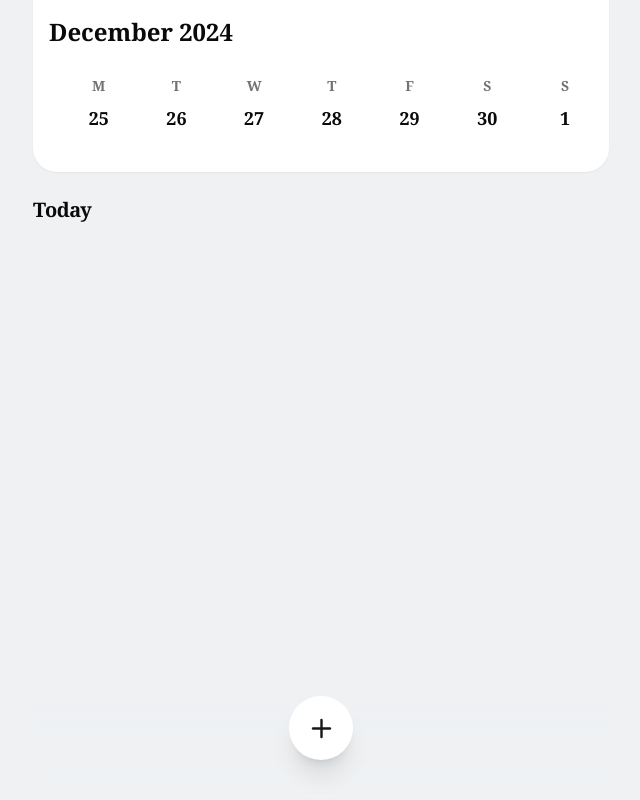
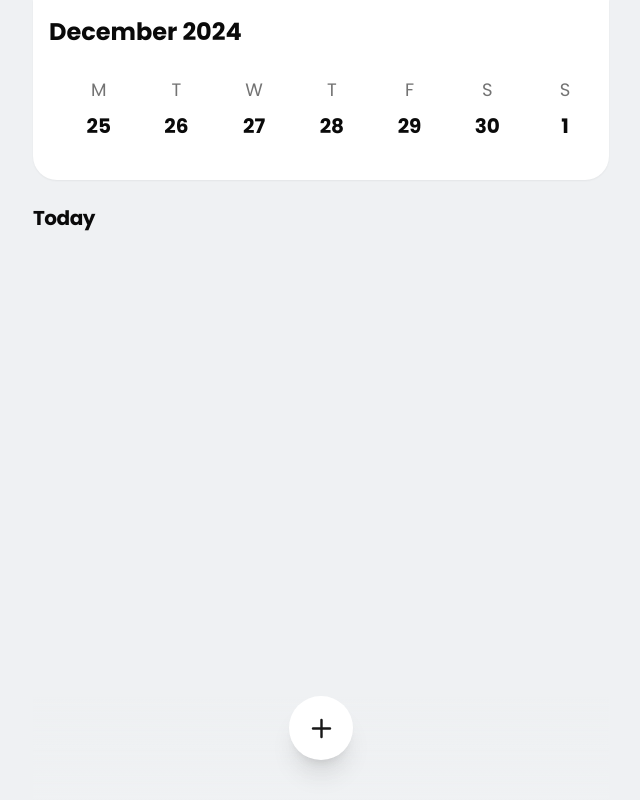
Before and after one commit to ishamsu/todo-app, a Next.js app: page / in a window 1280 px wide. Shown: the whole page, without its empty margins (319-959 px from the left). Built offline with nearby package versions, Linux system fonts and the light colour scheme.

Commit message:
feat: add poppins font

```diff
--- a/src/app/layout.tsx
+++ b/src/app/layout.tsx
@@ -6,9 +6,18 @@ import React from "react";
 
 import "./globals.css";
 
+import {Poppins} from "next/font/google";
+
+const poppins = Poppins({
+	weight: ["400", "700"],
+	subsets: ["latin"],
+	variable: "--font-poppins",
+	display: "swap",
+});
+
 export default function RootLayout({children}: {children: React.ReactNode}) {
 	return (
-		<html lang="en" className={`font-serif`}>
+		<html lang="en" className={`${poppins.variable} ${poppins.variable}`}>
 			<body className="min-h-screen h-screen bg-[#EFF1F3] font-mono antialiased">
 				<main>{children}</main>
 			</body>
--- a/src/components/Calendar/Calendar.tsx
+++ b/src/components/Calendar/Calendar.tsx
@@ -128,7 +128,7 @@ export function Calendar({
 												variant="ghost"
 											>
 												<div
-													className={`text-center text-sm font-semibold ${
+													className={`text-center text-lg font-medium ${
 														isSameDay(date, selectedDate)
 															? "text-primary-foreground"
 															: "text-muted-foreground"
@@ -136,7 +136,7 @@ export function Calendar({
 												>
 													{["S", "M", "T", "W", "T", "F", "S"][dateIndex]}
 												</div>
-												<div className={`text-lg font-bold`}>
+												<div className={`text-xl font-bold`}>
 													{date.getDate()}
 												</div>
 											</Button>
--- a/src/components/TodoItem/TodoItem.tsx
+++ b/src/components/TodoItem/TodoItem.tsx
@@ -26,7 +26,7 @@ export function TodoItem({todo, onToggle, onDelete}: iTodoItemProps) {
 			/>
 			<div className="flex-1  overflow-hidden">
 				<h3
-					className={`font-semibold text-xl md:text-2xl ${
+					className={`font-serif font-semibold text-xl md:text-2xl ${
 						todo.isComplated ? "line-through text-primary" : ""
 					} ${todo.title.length > TodosConstants.maxTitleLength ? "truncate" : ""}`}
 					title={todo.title}
@@ -34,7 +34,7 @@ export function TodoItem({todo, onToggle, onDelete}: iTodoItemProps) {
 					{todo.title}
 				</h3>
 				<p
-					className="text-sm md:text-base text-muted-foreground truncate font-normal"
+					className="font-serif text-sm md:text-base text-muted-foreground truncate font-normal"
 					title={todo.description}
 				>
 					{todo.description}
--- a/tailwind.config.js
+++ b/tailwind.config.js
@@ -65,8 +65,8 @@ module.exports = {
 				sm: "calc(var(--radius) - 4px)",
 			},
 			fontFamily: {
-				sans: ["var(--font-geist-sans)"],
-				mono: ["var(--font-geist-mono)"],
+				sans: ["var(--font-poppins)"],
+				mono: ["var(--font-poppins)"],
 			},
 		},
 	},
```
